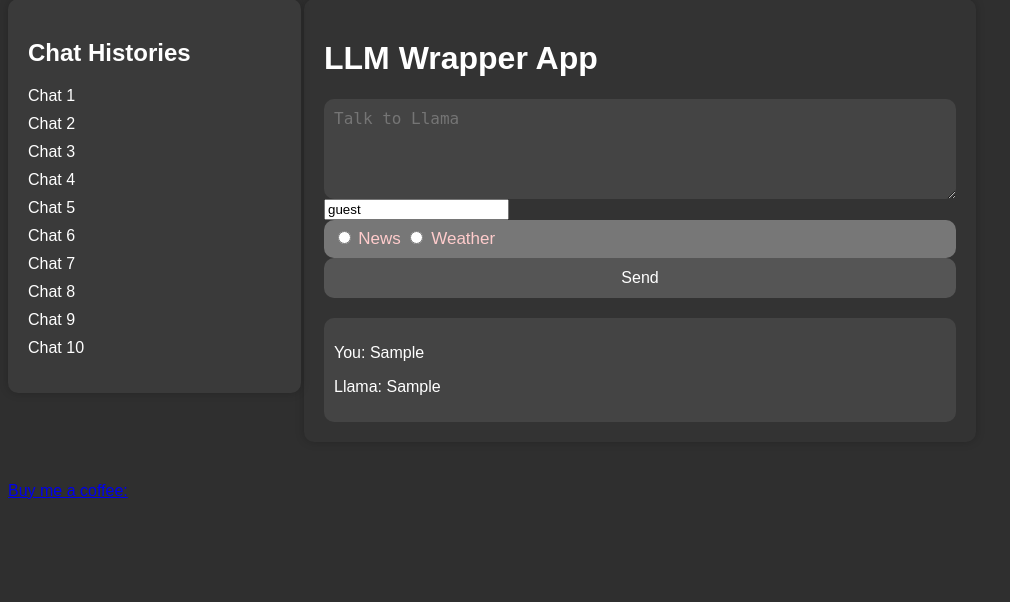
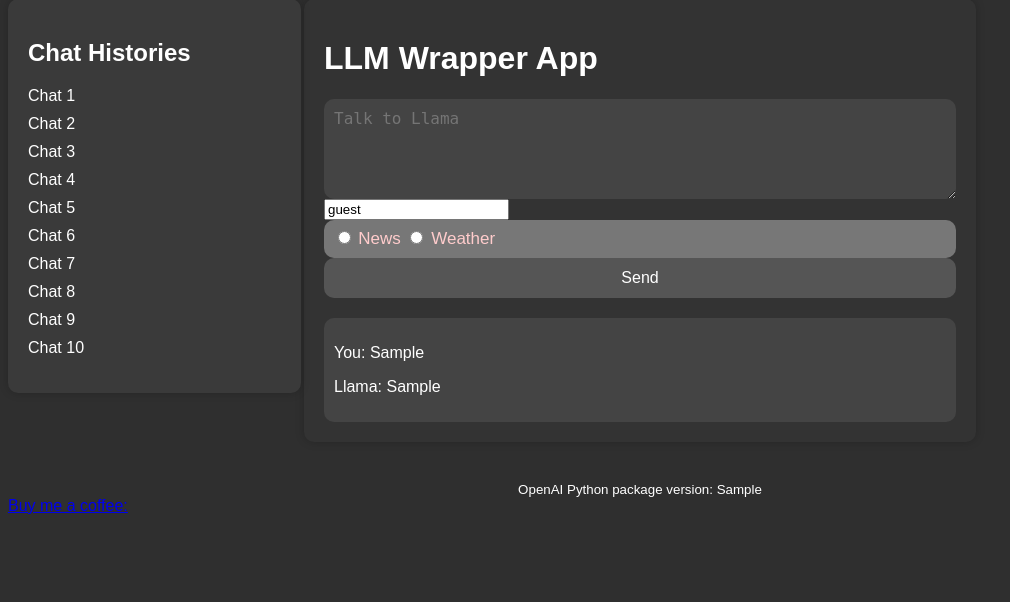
Before and after one commit to rodrigomv29/slmoi, a Flask app: template templates/index.html in a window 1280 px wide. Shown: the part 41-643 px from the top of the page, without its empty margins (0-1010 px from the left). Run offline with Flask 3, Linux system fonts and the light colour scheme; the template is opened without the code that fills it: most values are stand-ins (such as "Sample title", 1, 10 or a date in 2020); parts of the project's set-up code (start-up, migrations or seed data) failed here and were passed over.

Commit message:
openai versioning displayed on screen

```diff
--- a/templates/index.html
+++ b/templates/index.html
@@ -3,7 +3,7 @@
     <meta charset="UTF-8">
     <meta name="viewport" content="width=device-width, initial-scale=1.0">
     <title>Simple LLM Wrapper Chat</title>
-    <link rel="icon" type="image/x-icon" href="./favicon.ico">
+    <link rel="icon" type="image/x-icon" href="../static/favicon.ico">
     <style>
         body {
             background-color: #2f2f2f;
@@ -122,6 +122,9 @@
             </div>
         {% endif %}
     </div>
+    <div style="text-align:center; color:#fff; margin-top:20px;">
+        <small>OpenAI Python package version: {{ openai_version }}</small>
+    </div>
     <span><a href="https://buymeacoffee.com/rodrigo_morales">Buy me a coffee:</a></span>
     <!--
     <div class="row-inputs">
```
